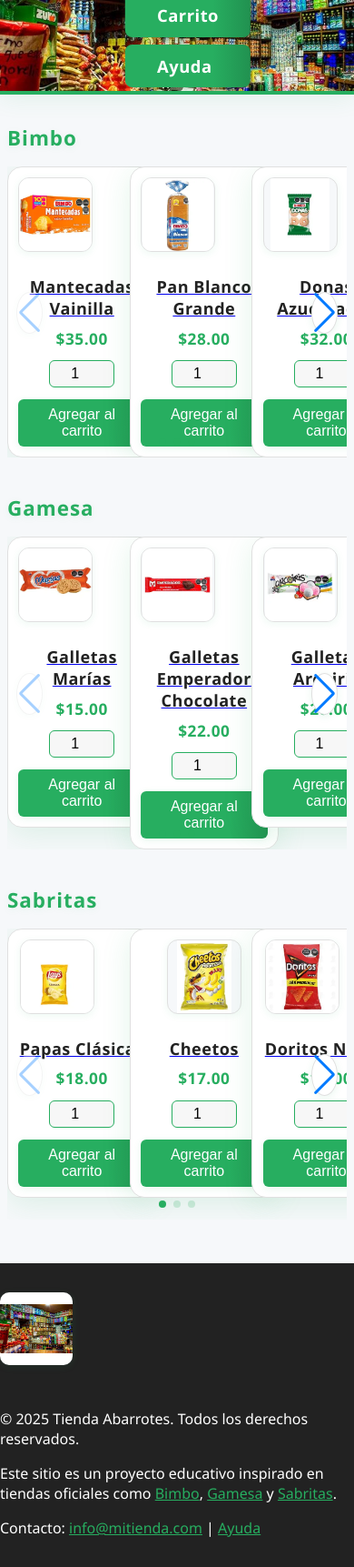
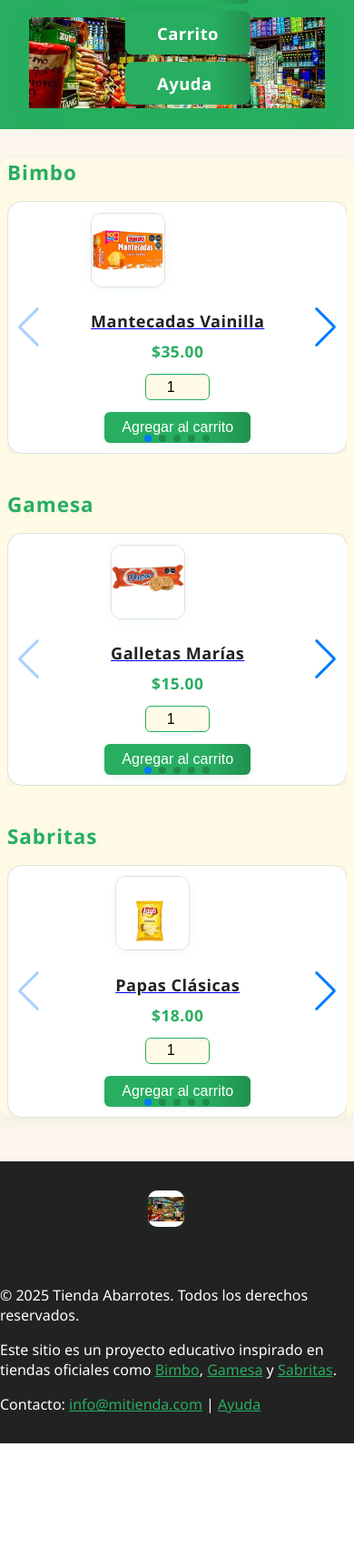
Before and after one commit to exael2000/TiendaAbarrotesFlaskStripe, a Flask app: page / in a window 390 px wide. Shown: the whole page at 91% size. After the commit the page ends 1587 px from the top, so only its background shows below. Run offline with Flask 3, Linux system fonts and the light colour scheme.

Commit message:
Optimiza responsividad y estilos en CSS y carrusel de productos

```diff
--- a/mi_tienda/static/css/styles.css
+++ b/mi_tienda/static/css/styles.css
@@ -1,14 +1,16 @@
 body {
   font-family: 'Segoe UI', Arial, sans-serif;
-  background: #f6f8fa;
+  background: #fdf6ec; /* crema claro */
   margin: 0;
   padding: 0;
   color: #222;
 }
 
+/* Header y navegación */
 header {
-  background: none;
-  padding: 0;
+  background: #27ae60;
+  color: #fff;
+  padding: 1.2rem 2rem;
   display: flex;
   flex-direction: column;
   align-items: center;
@@ -42,10 +44,14 @@ nav a:hover {
   background: #145a32;
 }
 
-main {
+/* Main content */
+main, .main-content {
   max-width: 1200px;
   margin: 2rem auto;
   padding: 0 1rem;
+  background: #fffbe6; /* crema más claro */
+  border-radius: 12px;
+  box-shadow: 0 4px 16px rgba(39, 174, 96, 0.08);
 }
 
 section {
@@ -58,8 +64,10 @@ h2 {
   margin-bottom: 1rem;
   font-weight: 700;
   letter-spacing: 1px;
+  text-shadow: 0 2px 8px rgba(39,174,96,0.08);
 }
 
+/* Productos lista y tarjetas */
 .productos-lista {
   display: flex;
   flex-wrap: wrap;
@@ -68,47 +76,59 @@ h2 {
 
 .producto-card {
   background: #fff;
-  border-radius: 14px;
-  box-shadow: 0 4px 24px rgba(39, 174, 96, 0.10);
-  padding: 1.2rem;
-  width: 230px;
+  border-radius: 16px;
+  box-shadow: 0 6px 32px rgba(39, 174, 96, 0.13);
+  padding: 1.4rem 1.2rem 1.2rem 1.2rem;
+  width: 240px;
   display: flex;
   flex-direction: column;
   align-items: center;
   transition: box-shadow 0.2s, transform 0.2s;
   position: relative;
+  border: 1px solid #e0e0e0;
+  animation: fadeIn 0.7s;
+}
+
+@keyframes fadeIn {
+  from { opacity: 0; transform: translateY(20px);}
+  to { opacity: 1; transform: translateY(0);}
 }
 
 .producto-card:hover {
-  box-shadow: 0 8px 32px rgba(39, 174, 96, 0.18);
-  transform: translateY(-4px) scale(1.03);
+  box-shadow: 0 12px 40px rgba(39, 174, 96, 0.22);
+  transform: translateY(-6px) scale(1.04);
+  border-color: #27ae60;
 }
 
 .producto-img {
   width: 120px;
   height: 120px;
   object-fit: contain;
-  border-radius: 10px;
+  border-radius: 12px;
   margin-bottom: 0.8rem;
-  background: #f6f8fa;
+  background: #fdf6ec;
   box-shadow: 0 2px 8px rgba(39,174,96,0.08);
+  border: 1px solid #e0e0e0;
 }
 
 .producto-card h3 {
   margin: 0.5rem 0 0.3rem 0;
-  font-size: 1.1rem;
+  font-size: 1.13rem;
   color: #222;
   text-align: center;
   font-weight: 600;
+  letter-spacing: 0.5px;
 }
 
 .producto-card p {
   margin: 0.3rem 0 0.8rem 0;
-  font-size: 1.05rem;
+  font-size: 1.08rem;
   color: #27ae60;
   font-weight: 700;
+  letter-spacing: 0.5px;
 }
 
+/* Formulario de carrito */
 .add-to-cart-form {
   display: flex;
   flex-direction: column;
@@ -124,12 +144,18 @@ h2 {
   text-align: center;
   border: 1px solid #27ae60;
   border-radius: 6px;
-  background: #f7f7f7;
+  background: #fffbe6;
   margin-bottom: 0.3rem;
+  transition: border 0.2s;
+}
+
+.add-to-cart-form input[type="number"]:focus {
+  border: 2px solid #145a32;
+  outline: none;
 }
 
 .add-to-cart-form button {
-  background: #27ae60;
+  background: linear-gradient(90deg, #27ae60 70%, #219150 100%);
   color: #fff;
   border: none;
   padding: 0.5rem 1.2rem;
@@ -137,19 +163,16 @@ h2 {
   cursor: pointer;
   font-size: 1rem;
   font-weight: 500;
-  transition: background 0.2s;
+  transition: background 0.2s, transform 0.2s;
+  box-shadow: 0 2px 8px rgba(39,174,96,0.10);
 }
 
 .add-to-cart-form button:hover {
-  background: #145a32;
+  background: linear-gradient(90deg, #145a32 70%, #27ae60 100%);
+  transform: scale(1.07);
 }
 
-.logo-tienda {
-  height: 100px;
-  border-radius: 12px;
-  box-shadow: 0 2px 8px rgba(39,174,96,0.10);
-}
-
+/* Accesibilidad label oculto */
 .visually-hidden {
   position: absolute;
   left: -10000px;
@@ -159,6 +182,7 @@ h2 {
   overflow: hidden;
 }
 
+/* Banner y navegación */
 .banner-container {
   position: relative;
   width: 100vw;
@@ -208,231 +232,69 @@ h2 {
   transform: scale(1.07);
 }
 
+/* Carrusel flexible: cada slide ocupa el ancho de su contenido */
 .swiper {
   width: 100%;
   padding-bottom: 2rem;
 }
 .swiper-slide {
+  width: auto !important;
+  min-width: 180px;
+  max-width: 90vw;
+  box-sizing: border-box;
   display: flex;
   justify-content: center;
+  align-items: stretch;
 }
 
-/* Reset y fuente */
-body {
-  font-family: 'Segoe UI', Arial, sans-serif;
-  background: #f6f8fa;
-  margin: 0;
-  padding: 0;
-  color: #222;
+/* Responsive para pantallas pequeñas */
+@media (max-width: 900px) {
+  main, .main-content {
+    max-width: 100%;
+    padding: 0 0.5rem;
+  }
+  .producto-card {
+    width: 160px;
+    padding: 0.7rem;
+  }
+  .producto-img {
+    width: 80px;
+    height: 80px;
+  }
+  .main-nav {
+    gap: 1rem;
+  }
 }
 
-/* Banner y navegación */
-.main-header {
-  margin-bottom: 2rem;
+@media (max-width: 600px) {
+  .banner-img {
+    height: 100px;
   }
-
-.banner-container {
-  position: relative;
-  width: 100vw;
-  max-width: 100%;
-  display: flex;
+  .main-nav {
     flex-direction: column;
-  align-items: center;
+    gap: 0.5rem;
+    bottom: 8px;
   }
-
-.banner-img {
-  width: 100vw;
-  max-width: 100%;
-  height: 180px;
-  object-fit: cover;
-  display: block;
-  border-bottom: 4px solid #27ae60;
-  box-shadow: 0 4px 24px rgba(39,174,96,0.10);
-}
-
-.main-nav {
-  position: absolute;
-  left: 50%;
-  bottom: 18px;
-  transform: translateX(-50%);
-  display: flex;
-  gap: 2rem;
-  z-index: 2;
-}
-
-.nav-btn {
-  background: linear-gradient(90deg, #27ae60 70%, #219150 100%);
-  color: #fff;
-  text-decoration: none;
-  padding: 0.7rem 2.2rem;
-  border-radius: 8px;
-  font-size: 1.15rem;
-  font-weight: 600;
-  box-shadow: 0 2px 8px rgba(39,174,96,0.10);
-  border: none;
-  transition: background 0.2s, color 0.2s, transform 0.2s;
-  letter-spacing: 0.5px;
-}
-
-.nav-btn:hover {
-  background: linear-gradient(90deg, #145a32 70%, #27ae60 100%);
-  color: #fff;
-  transform: scale(1.07);
-}
-
-/* Carrusel y productos */
-.main-content {
-  max-width: 1200px;
-  margin: 2rem auto;
-  padding: 0 1rem;
-}
-
-section {
-  margin-bottom: 2.5rem;
-}
-
-h2 {
-  color: #27ae60;
-  font-size: 1.4rem;
-  margin-bottom: 1rem;
-  font-weight: 700;
-  letter-spacing: 1px;
-  text-shadow: 0 2px 8px rgba(39,174,96,0.08);
-}
-
-.swiper {
-  width: 100%;
-  padding-bottom: 2rem;
+  .producto-card {
+    width: 90vw;
+    min-width: 70vw;
+    max-width: 100vw;
   }
   .swiper-slide {
-  display: flex;
-  justify-content: center;
+    min-width: 80vw !important;
+    max-width: 100vw !important;
   }
-
-/* Tarjeta de producto */
-.producto-card {
-  background: #fff;
-  border-radius: 16px;
-  box-shadow: 0 6px 32px rgba(39, 174, 96, 0.13);
-  padding: 1.4rem 1.2rem 1.2rem 1.2rem;
-  width: 240px;
-  display: flex;
+  .footer-content {
     flex-direction: column;
-  align-items: center;
-  transition: box-shadow 0.2s, transform 0.2s;
-  position: relative;
-  border: 1px solid #e0e0e0;
-  animation: fadeIn 0.7s;
+    align-items: flex-start;
+    gap: 1rem;
   }
-
-@keyframes fadeIn {
-  from { opacity: 0; transform: translateY(20px);}
-  to { opacity: 1; transform: translateY(0);}
+  .footer-logo {
+    margin-bottom: 1rem;
+    margin-right: 0;
+    width: 60px;
+    height: 60px;
   }
-
-.producto-card:hover {
-  box-shadow: 0 12px 40px rgba(39, 174, 96, 0.22);
-  transform: translateY(-6px) scale(1.04);
-  border-color: #27ae60;
-}
-
-.producto-img {
-  width: 120px;
-  height: 120px;
-  object-fit: contain;
-  border-radius: 12px;
-  margin-bottom: 0.8rem;
-  background: #f6f8fa;
-  box-shadow: 0 2px 8px rgba(39,174,96,0.08);
-  border: 1px solid #e0e0e0;
-}
-
-.producto-card h3 {
-  margin: 0.5rem 0 0.3rem 0;
-  font-size: 1.13rem;
-  color: #222;
-  text-align: center;
-  font-weight: 600;
-  letter-spacing: 0.5px;
-}
-
-.producto-card p {
-  margin: 0.3rem 0 0.8rem 0;
-  font-size: 1.08rem;
-  color: #27ae60;
-  font-weight: 700;
-  letter-spacing: 0.5px;
-}
-
-/* Formulario de carrito */
-.add-to-cart-form {
-  display: flex;
-  flex-direction: column;
-  align-items: center;
-  gap: 0.5rem;
-  width: 100%;
-}
-
-.add-to-cart-form input[type="number"] {
-  width: 60px;
-  padding: 0.3rem;
-  font-size: 1rem;
-  text-align: center;
-  border: 1px solid #27ae60;
-  border-radius: 6px;
-  background: #f7f7f7;
-  margin-bottom: 0.3rem;
-  transition: border 0.2s;
-}
-
-.add-to-cart-form input[type="number"]:focus {
-  border: 2px solid #145a32;
-  outline: none;
-}
-
-.add-to-cart-form button {
-  background: linear-gradient(90deg, #27ae60 70%, #219150 100%);
-  color: #fff;
-  border: none;
-  padding: 0.5rem 1.2rem;
-  border-radius: 6px;
-  cursor: pointer;
-  font-size: 1rem;
-  font-weight: 500;
-  transition: background 0.2s, transform 0.2s;
-  box-shadow: 0 2px 8px rgba(39,174,96,0.10);
-}
-
-.add-to-cart-form button:hover {
-  background: linear-gradient(90deg, #145a32 70%, #27ae60 100%);
-  transform: scale(1.07);
-}
-
-/* Accesibilidad label oculto */
-.visually-hidden {
-  position: absolute;
-  left: -10000px;
-  top: auto;
-  width: 1px;
-  height: 1px;
-  overflow: hidden;
-}
-
-/* Swiper navigation */
-.swiper-button-prev,
-.swiper-button-next {
-  color: #27ae60;
-  background: #fff;
-  border-radius: 50%;
-  box-shadow: 0 2px 8px rgba(39,174,96,0.10);
-  width: 36px;
-  height: 36px;
-  top: 45%;
-  border: 1px solid #e0e0e0;
-}
-
-.swiper-pagination-bullet {
-  background: #27ae60 !important;
 }
 
 /* Footer */
@@ -474,45 +336,9 @@ h2 {
   text-decoration: none;
 }
 
-/* Responsive */
-@media (max-width: 900px) {
-  .main-content {
-    max-width: 100%;
-    padding: 0 0.5rem;
-  }
-  .producto-card {
-    width: 160px;
-    padding: 0.7rem;
-  }
-  .producto-img {
-    width: 80px;
-    height: 80px;
-  }
-  .main-nav {
-    gap: 1rem;
+@media (max-width: 500px) {
+  .footer-logo {
+    width: 40px;
+    height: 40px;
   }
 }
-
-@media (max-width: 600px) {
-  .banner-img {
-    height: 100px;
-  }
-  .main-nav {
-    flex-direction: column;
-    gap: 0.5rem;
-    bottom: 8px;
-  }
-  .producto-card {
-    width: 100%;
-    min-width: 140px;
-  }
-  .footer-content {
-    flex-direction: column;
-    align-items: flex-start;
-    gap: 1rem;
-  }
-  .footer-logo {
-    margin-bottom: 1rem;
-    margin-right: 0;
-  }
-}
--- a/mi_tienda/templates/index.html
+++ b/mi_tienda/templates/index.html
@@ -74,8 +74,8 @@
   <script>
   document.querySelectorAll('.swiper').forEach(function(swiperEl) {
     new Swiper(swiperEl, {
-      slidesPerView: 3,
-      spaceBetween: 30,
+      slidesPerView: 'auto',
+      spaceBetween: 20,
       navigation: {
         nextEl: swiperEl.querySelector('.swiper-button-next'),
         prevEl: swiperEl.querySelector('.swiper-button-prev'),
@@ -85,8 +85,9 @@
         clickable: true,
       },
       breakpoints: {
-        800: { slidesPerView: 3 },
-        500: { slidesPerView: 1 }
+        1200: { slidesPerView: 'auto', spaceBetween: 24 },
+        800: { slidesPerView: 'auto', spaceBetween: 18 },
+        500: { slidesPerView: 1, spaceBetween: 8 }
       }
     });
   });
```
Also changed, not shown: mi_tienda/static/css/styles_cart.css (+54 -13 lines), mi_tienda/static/css/styles_producto.css (+38 -22 lines). Lines whose indentation alone changed are shown as unchanged.
